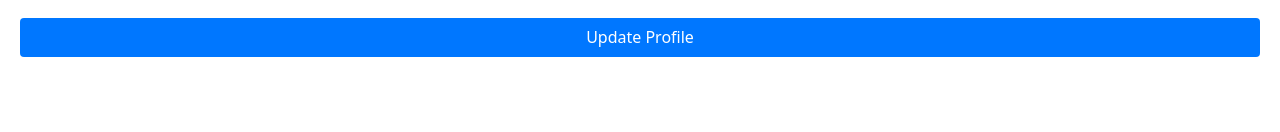
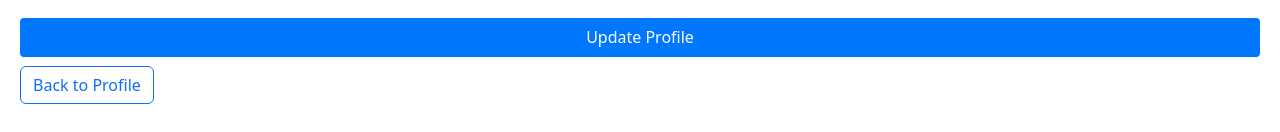
Before and after one commit to myCoalSmells/study_sync, a React (Create React App) app: page /editprofile in a window 1280 px wide. Shown: the part 763-895 px from the top of the page. Before the commit the page ends 850 px from the top, so only its background shows below. Built offline with nearby package versions, Linux system fonts and the light colour scheme.

Commit message:
Added Back to Profile button
another button to go back to profile. May be more convinient than the
one in the top left corner.

```diff
--- a/src/EditProfile.js
+++ b/src/EditProfile.js
@@ -1,5 +1,5 @@
 import React, {useState, useEffect} from "react";
-import { Navigate } from "react-router-dom";
+import { Link } from "react-router-dom";
 
 // css modules
 import EPMod from "./EditProfile.module.css";
@@ -93,6 +93,12 @@
 
                 <div className={EPMod.subcontainer}>
                     <button type="submit">Update Profile</button>
+
+                    <Link to='/profile'>
+                        <Button variant="outline-primary">
+                            Back to Profile
+                        </Button>
+                    </Link>
                 </div>
 
             </form>
```
